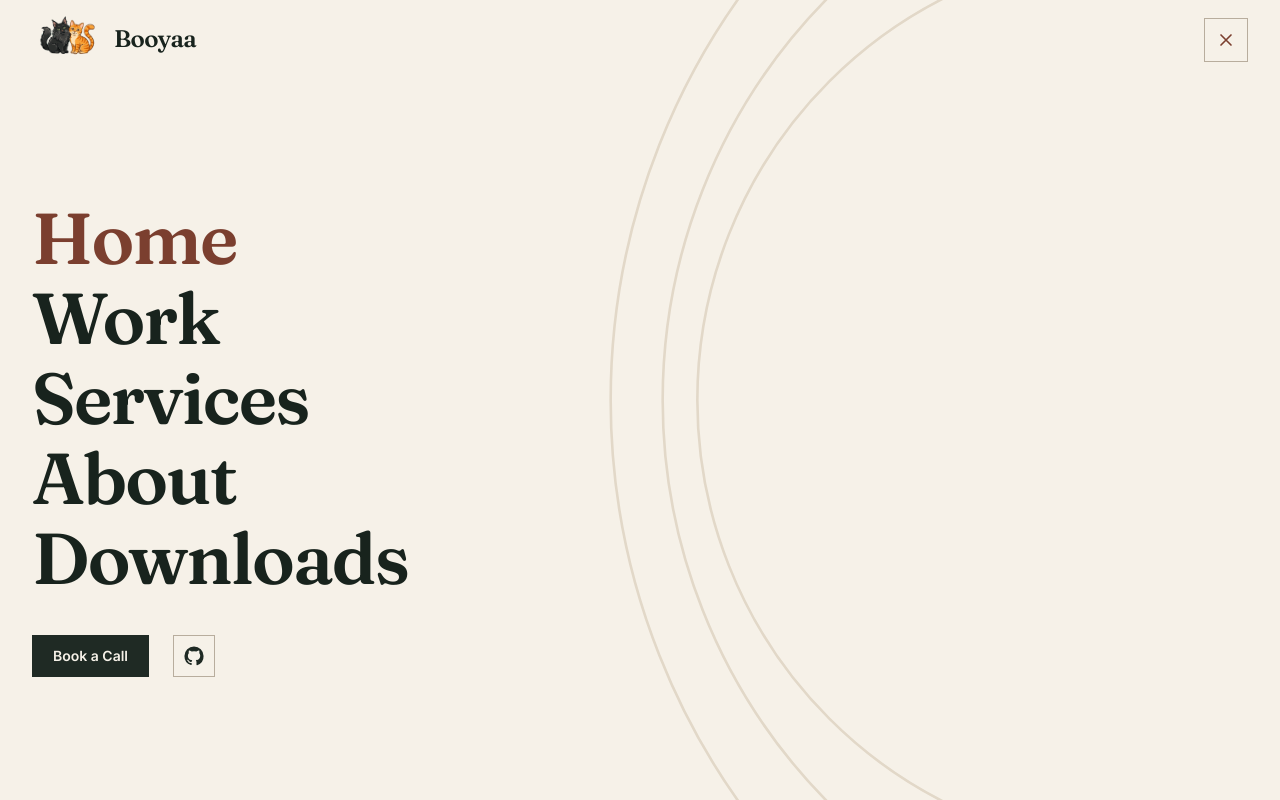
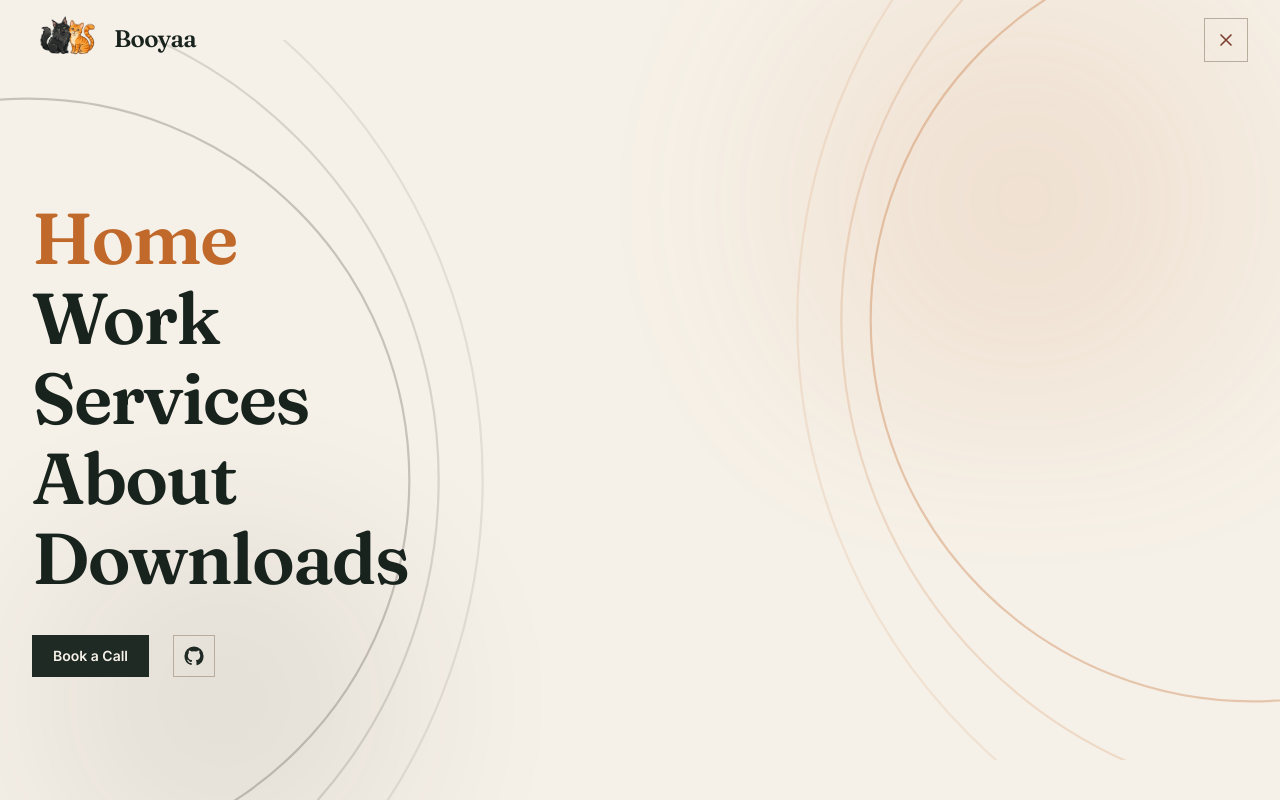
Before and after one commit to PPusola/Booyaa-Website, a Next.js app: page / in a window 1280 px wide. Both pictures are taken after a click on the button "Menu". Shown: the top 800 px of the page. Built offline with nearby package versions, Linux system fonts and the light colour scheme; no server answers.

Commit message:
Changes to website
- Changed the menu visuals and coloring scheme.

```diff
--- a/components/SiteChrome.tsx
+++ b/components/SiteChrome.tsx
@@ -134,17 +134,41 @@ export function SiteHeader() {
         aria-modal="true"
         aria-label="Site menu"
       >
-        {/* Paper background + subtle decorative arcs */}
+        {/* Paper background + decorative arcs, recolored after the two cats on
+            the brand mark: charcoal for the black cat, ginger for the tabby. */}
         <div className="absolute inset-0 bg-[#f6f1e8]" />
+        <div
+          aria-hidden="true"
+          className="absolute right-[-15%] top-[-10%] h-[70%] w-[70%] rounded-full opacity-[0.14] blur-3xl"
+          style={{ background: "radial-gradient(circle, #c1682b, transparent 70%)" }}
+        />
+        <div
+          aria-hidden="true"
+          className="absolute bottom-[-15%] left-[-10%] h-[55%] w-[55%] rounded-full opacity-[0.10] blur-3xl"
+          style={{ background: "radial-gradient(circle, #221c16, transparent 70%)" }}
+        />
+        {/* Ginger arcs, anchored top-right */}
         <svg
           aria-hidden="true"
-          className="absolute right-[-10%] top-1/2 h-[130%] w-auto -translate-y-1/2 text-[#e2d8c8]"
+          className="absolute right-[-15%] top-[-15%] h-[110%] w-auto"
           viewBox="0 0 600 600"
           fill="none"
         >
-          <circle cx="450" cy="300" r="260" stroke="currentColor" strokeWidth="1.5" />
-          <circle cx="500" cy="300" r="330" stroke="currentColor" strokeWidth="1.5" />
-          <circle cx="540" cy="300" r="400" stroke="currentColor" strokeWidth="1.5" />
+          <circle cx="450" cy="300" r="260" stroke="#c1682b" strokeOpacity="0.32" strokeWidth="1.5" />
+          <circle cx="500" cy="300" r="330" stroke="#c1682b" strokeOpacity="0.18" strokeWidth="1.5" />
+          <circle cx="540" cy="300" r="400" stroke="#c1682b" strokeOpacity="0.12" strokeWidth="1.5" />
+        </svg>
+        {/* Charcoal arcs, mirrored bottom-left, so the pattern frames the menu
+            content from both corners instead of sitting in one spot. */}
+        <svg
+          aria-hidden="true"
+          className="absolute left-[-15%] bottom-[-15%] h-[110%] w-auto rotate-180"
+          viewBox="0 0 600 600"
+          fill="none"
+        >
+          <circle cx="450" cy="300" r="260" stroke="#221c16" strokeOpacity="0.22" strokeWidth="1.5" />
+          <circle cx="500" cy="300" r="330" stroke="#221c16" strokeOpacity="0.14" strokeWidth="1.5" />
+          <circle cx="540" cy="300" r="400" stroke="#221c16" strokeOpacity="0.09" strokeWidth="1.5" />
         </svg>
 
         <div className="relative flex h-full flex-col">
@@ -187,8 +211,8 @@ export function SiteHeader() {
                       menuOpen ? "translate-y-0 opacity-100" : "translate-y-4 opacity-0"
                     } ${
                       isActive(link.href)
-                        ? "text-[#7b3f2f]"
-                        : "text-[#18231d] hover:text-[#7b3f2f]"
+                        ? "text-[#c1682b]"
+                        : "text-[#18231d] hover:text-[#c1682b]"
                     }`}
                   >
                     {link.label}
```
Also changed, not shown: 2 other files (tests, documents, lock files or other folders).
